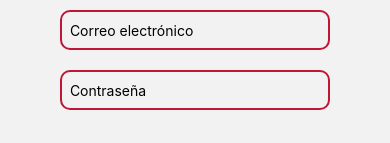
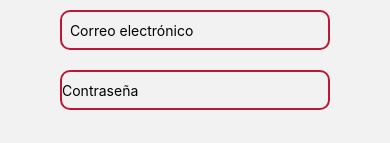
Before and after one commit to bamxAppsTec2024/NFC--APP, a React Native app in the folder NFC-Reader-App/: screen /Login in a window 390 px wide. Shown: the part 298-441 px from the top of the page. Built offline with nearby package versions, Linux system fonts and the light colour scheme.

Commit message:
add secureTextEntry

```diff
--- a/NFC-Reader-App/screens/LoginScreen.js
+++ b/NFC-Reader-App/screens/LoginScreen.js
@@ -36,12 +36,10 @@ export default function LoginScreen({ navigation }) {
           autoCapitalize="none"
         />
         <TextInput style={styles.textInputStyled}
-          placeholder="  Contraseña"
+          placeholder="Contraseña"
           value={password}
           onChangeText={setPassword}
-          secureTextEn
-          try
-        />
+          secureTextEntry ={true}   />
 
         <View style={{margin:20}}>
           <TouchableOpacity onPress={handleLogin} style={styles.btnStyled}>
```
